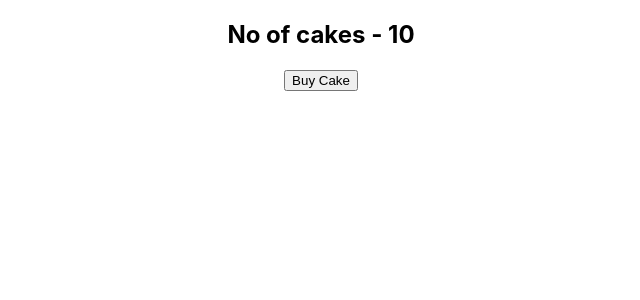
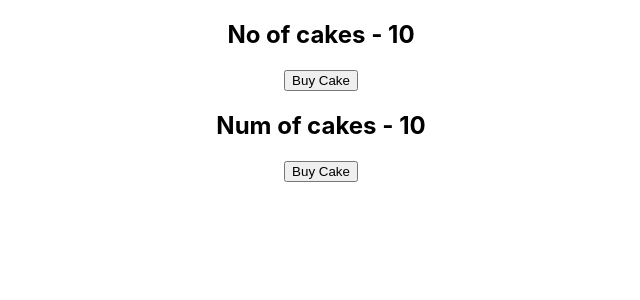
Before and after one commit to atm1504/react-redux-demo, a React (Create React App) app: page / in a window 1280 px wide. Shown: the top 300 px of the page, without its empty margins (319-959 px from the left). Built offline with nearby package versions, Linux system fonts and the light colour scheme.

Commit message:
Add hook

```diff
--- a/src/App.js
+++ b/src/App.js
@@ -1,13 +1,15 @@
 import "./App.css";
 import CakeContainer from "./componenets/CakeContainer";
-import { Provider } from 'react-redux';
+import HooksCakeContainer from "./componenets/HooksCakeContainer";
+import { Provider } from "react-redux";
 import store from "./redux/store";
 
 function App() {
   return (
-    <Provider store = {store}>
+    <Provider store={store}>
       <div className="App">
         <CakeContainer />
+        <HooksCakeContainer />
       </div>
     </Provider>
   );
--- /dev/null
+++ b/src/componenets/HooksCakeContainer.js
@@ -0,0 +1,16 @@
+import React from "react";
+import { useSelector, useDispatch } from "react-redux";
+import { buyCake } from "../redux";
+
+function HooksCakeContainer() {
+  const numOfCakes = useSelector((state) => state.numOfCakes);
+  const dispatch = useDispatch();
+  return (
+    <div>
+      <h2>Num of cakes - {numOfCakes} </h2>
+      <button onClick={() => dispatch(buyCake())}>Buy Cake</button>
+    </div>
+  );
+}
+
+export default HooksCakeContainer;
```
